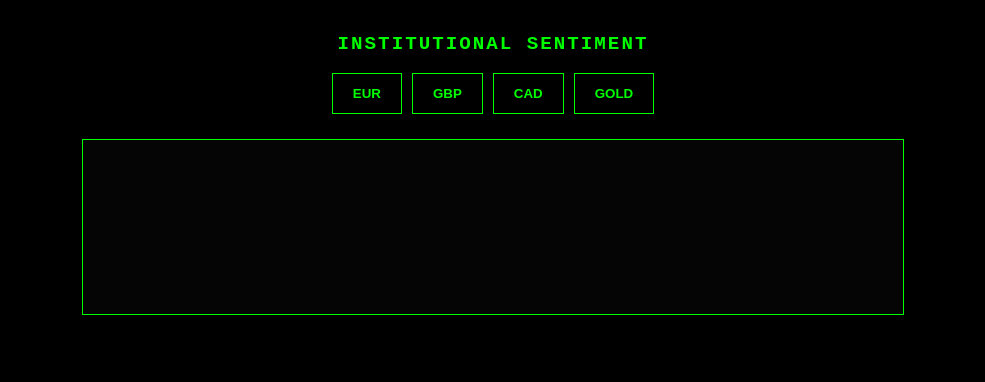
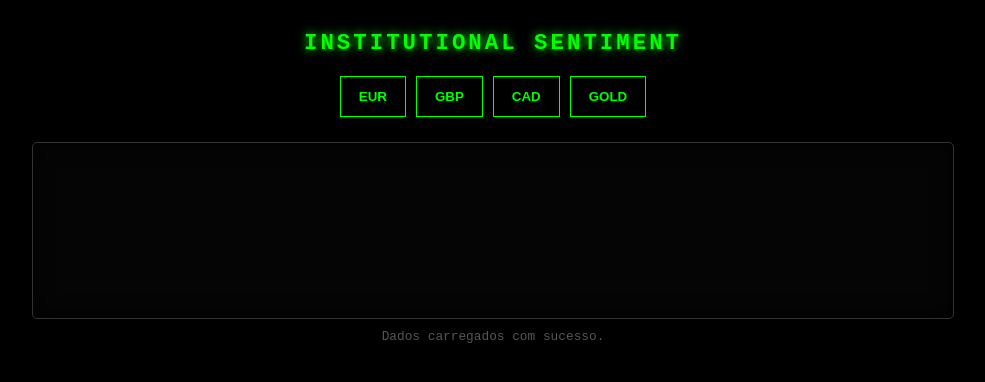
Before and after one commit to sarafano/cot-analyzer, a plain HTML site: page index.html in a window 1280 px wide. Shown: the whole page, without its empty margins (147-1132 px from the left). Drawn offline with nearby package versions, Linux system fonts and the light colour scheme.

Commit message:
Update index.html

```diff
--- a/index.html
+++ b/index.html
@@ -1,47 +1,71 @@
 <!DOCTYPE html>
-<html>
+<html lang="pt">
 <head>
+    <meta charset="UTF-8">
+    <meta name="viewport" content="width=device-width, initial-scale=1.0">
     <title>COT Sniper Pro</title>
     <script src="https://cdn.jsdelivr.net/npm/chart.js"></script>
     <style>
-        body { background: #000; color: #0f0; font-family: monospace; text-align: center; margin: 0; padding: 20px; }
-        .btn-group { margin-bottom: 20px; display: flex; justify-content: center; flex-wrap: wrap; }
-        button { background: #000; color: #0f0; border: 1px solid #0f0; padding: 12px 20px; cursor: pointer; margin: 5px; font-weight: bold; text-transform: uppercase; }
-        button:hover { background: #0f0; color: #000; }
-        .container { width: 95%; max-width: 800px; margin: auto; border: 1px solid #0f0; padding: 10px; background: #050505; }
-        h1 { font-size: 1.2rem; letter-spacing: 2px; }
+        body { background: #000; color: #0f0; font-family: 'Courier New', monospace; text-align: center; margin: 0; padding: 15px; }
+        h1 { font-size: 1.4rem; letter-spacing: 3px; margin-bottom: 20px; text-shadow: 0 0 10px #0f0; }
+        .btn-group { display: flex; justify-content: center; flex-wrap: wrap; gap: 10px; margin-bottom: 25px; }
+        button {
+            background: #000; color: #0f0; border: 1px solid #0f0;
+            padding: 12px 18px; cursor: pointer; font-weight: bold;
+            text-transform: uppercase; transition: 0.3s;
+        }
+        button:hover { background: #0f0; color: #000; box-shadow: 0 0 15px #0f0; }
+        .container {
+            width: 100%; max-width: 900px; margin: auto;
+            border: 1px solid #333; padding: 10px; background: #050505;
+            border-radius: 5px; box-shadow: inset 0 0 20px #000;
+        }
+        #status { font-size: 0.8rem; color: #555; margin-top: 10px; }
     </style>
 </head>
 <body>
     <h1>INSTITUTIONAL SENTIMENT</h1>
+
     <div class="btn-group">
         <button onclick="updateChart('EUR', '#0f0')">EUR</button>
         <button onclick="updateChart('GBP', '#00d4ff')">GBP</button>
         <button onclick="updateChart('CAD', '#ff4500')">CAD</button>
         <button onclick="updateChart('GOLD', '#ffd700')">GOLD</button>
     </div>
+
     <div class="container">
         <canvas id="cotChart"></canvas>
     </div>
+    <div id="status">A aguardar dados do mercado...</div>
 
     <script>
         let myChart;
         let globalData;
 
-        // Tenta carregar os dados
-        fetch('euro_data.json?v=' + Date.now())
-            .then(r => r.json())
-            .then(data => {
-                globalData = data;
-                updateChart('EUR', '#0f0'); // Começa pelo Euro
-            })
-            .catch(e => console.error("Erro ao ler JSON:", e));
+        // Função para carregar dados ignorando a cache
+        async function loadData() {
+            try {
+                const response = await fetch('euro_data.json?nocache=' + new Date().getTime());
+                if (!response.ok) throw new Error("Ficheiro de dados não encontrado");
+
+                globalData = await response.json();
+                document.getElementById('status').innerText = "Dados carregados com sucesso.";
+                updateChart('EUR', '#0f0'); // Inicia com o Euro
+            } catch (e) {
+                document.getElementById('status').innerText = "ERRO: Corre o GitHub Action para gerar os dados!";
+                console.error(e);
+            }
+        }
 
         function updateChart(symbol, color) {
             const ctx = document.getElementById('cotChart').getContext('2d');
             const data = globalData[symbol];
 
-            if (!data) return;
+            if (!data) {
+                alert("Dados para " + symbol + " ainda não processados pelo robô.");
+                return;
+            }
+
             if (myChart) myChart.destroy();
 
             myChart = new Chart(ctx, {
@@ -49,26 +73,36 @@
                 data: {
                     labels: data.map(d => d.date),
                     datasets: [{
-                        label: symbol + ' Net Position',
+                        label: symbol + ' Net Position (Institucional)',
                         data: data.map(d => d.net),
                         borderColor: color,
-                        backgroundColor: color + '33', // Cor com transparência
-                        borderWidth: 2,
-                        pointRadius: 4,
+                        backgroundColor: color + '22', // Transparência
+                        borderWidth: 3,
+                        pointBackgroundColor: color,
+                        pointRadius: 5,
                         fill: true,
-                        tension: 0.3
+                        tension: 0.4
                     }]
                 },
                 options: {
                     responsive: true,
-                    plugins: { legend: { labels: { color: color } } },
+                    plugins: {
+                        legend: { labels: { color: '#fff', font: { family: 'monospace' } } }
+                    },
                     scales: {
-                        x: { ticks: { color: '#555' }, grid: { color: '#111' } },
-                        y: { ticks: { color: color }, grid: { color: '#222' } }
+                        x: { ticks: { color: '#888' }, grid: { color: '#222' } },
+                        y: {
+                            ticks: { color: '#fff' },
+                            grid: { color: '#333' },
+                            title: { display: true, text: 'Contratos Líquidos', color: '#555' }
+                        }
                     }
                 }
             });
         }
+
+        // Iniciar
+        loadData();
     </script>
 </body>
 </html>
```
